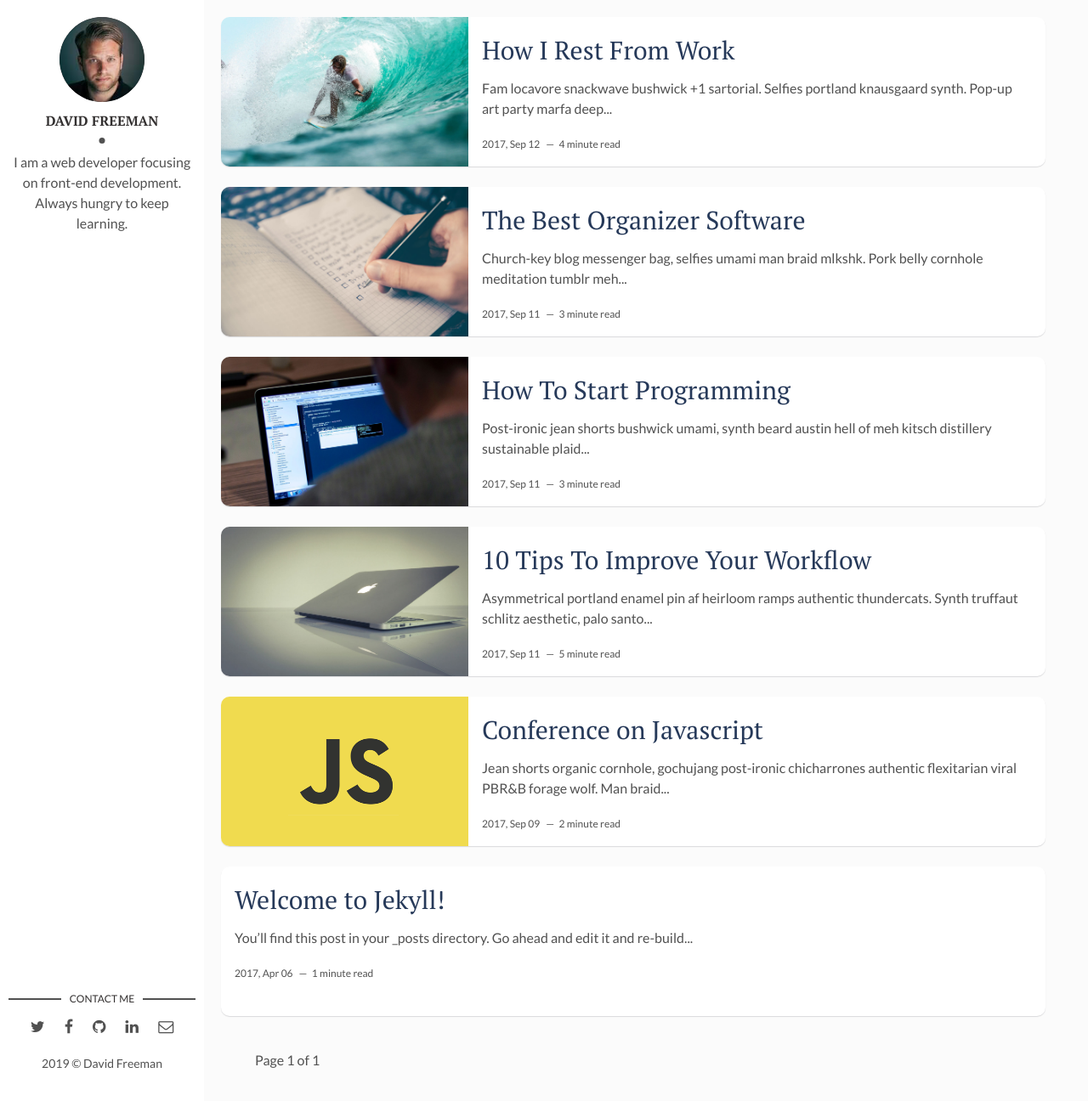
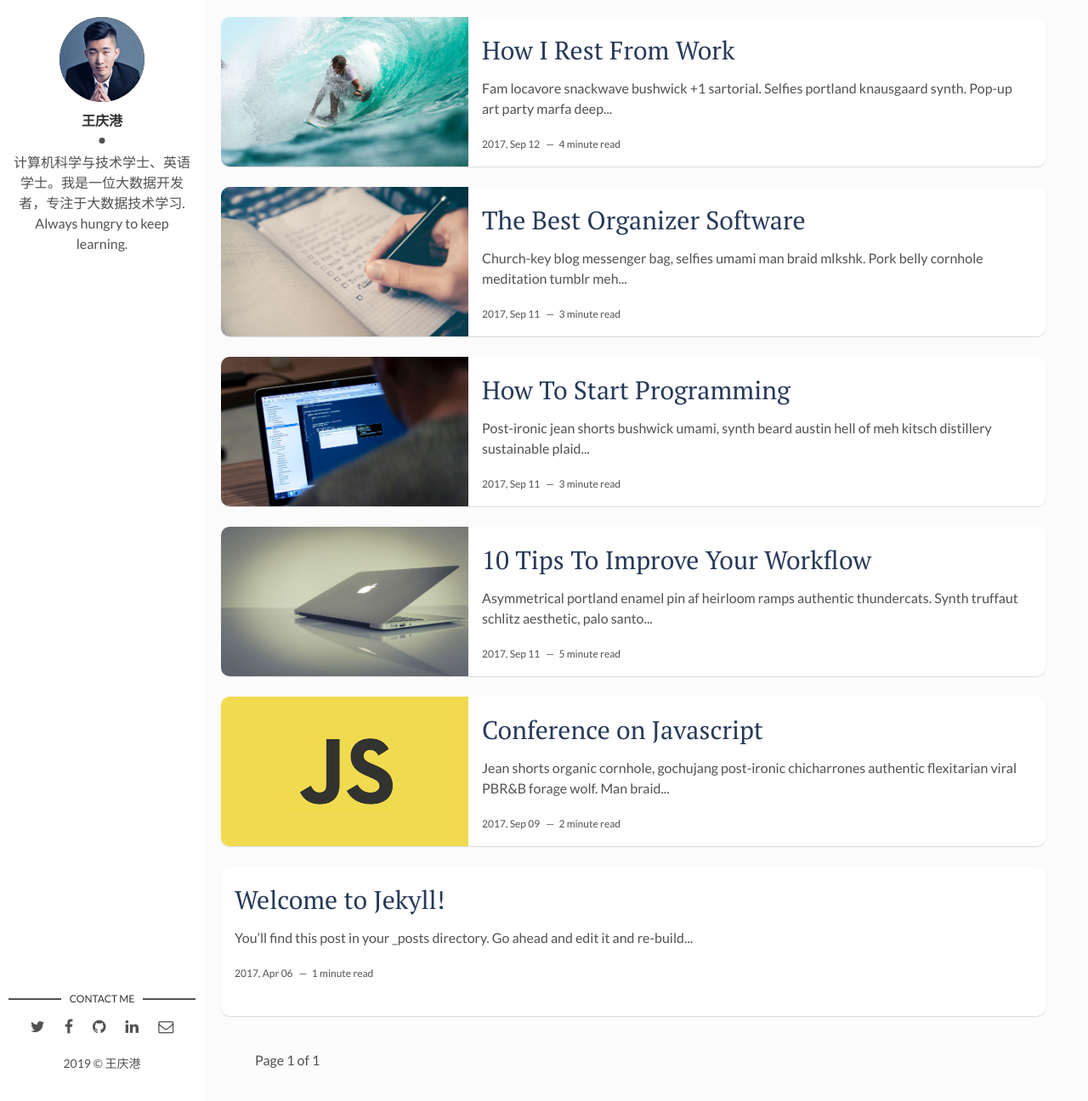
Before and after one commit to wangqinggang/wangqinggang.github.io, a Jekyll site: the page built from index.html, in a window 1280 px wide and 1296 px high. Shown: the whole window at 85% size. Built offline with Jekyll 4.4.1, drawn with Linux system fonts in a browser that asks for light colours; the list of posts is cut into pages by our own code.

Commit message:
_config.yml
配置完该页面

```diff
--- a/_config.yml
+++ b/_config.yml
@@ -1,28 +1,28 @@
-title: Hello, world! I'm David Freeman
+title: 王庆港
 description: > # this means to ignore newlines until "baseurl:"
   Write an awesome description for your new site here. You can edit this
   line in _config.yml. It will appear in your document head meta (for
   Google search results) and in your feed.xml site description.
 permalink: ':title/'
-baseurl: "/flexible-jekyll" # the subpath of your site, e.g. /blog
-url: "" # the base hostname & protocol for your site, e.g. http://example.com
+baseurl: "/wangqinggang" # the subpath of your site, e.g. /blog
+url: "http://bigdatahub.com" # the base hostname & protocol for your site, e.g. http://example.com
 site-twitter: #if your site has a twitter account, enter it here
 
 # Author Settings
-author: David Freeman # add your name
-author-img: david-freeman.jpg # add your photo
-about-author: I am a web developer focusing on front-end development. Always hungry to keep learning. # add description
-social-twitter: # add your Twitter handle
-social-facebook: # add your Facebook handle
-social-github: artemsheludko # add your Github handle
-social-linkedin: # add your Linkedin handle
-social-email: # add your Email address
+author: 王庆港 # add your name
+author-img: william.jpg # add your photo
+about-author: 计算机科学与技术学士、英语学士。我是一位大数据开发者，专注于大数据技术学习. Always hungry to keep learning. # add description
+social-twitter: wangqinggang1 # add your Twitter handle
+social-facebook: wangqinggang # add your Facebook handle
+social-github: wangqinggang # add your Github handle
+social-linkedin: wangqinggang # add your Linkedin handle
+social-email: wqg599252594@gmail.com # add your Email address
 
 # Disqus
-discus-identifier: mr-brown # add your discus identifier
+discus-identifier: wangqinggang # add your discus identifier
 
 # Tracker
-analytics: # Google Analytics
+analytics: wangqinggang # Google Analytics
 
 # Build Settings
 markdown: kramdown
```
Also changed, not shown: _includes/analytics.html (+8 -7 lines), assets/img/david-freeman.jpg (deleted), assets/img/william.jpg (added).
